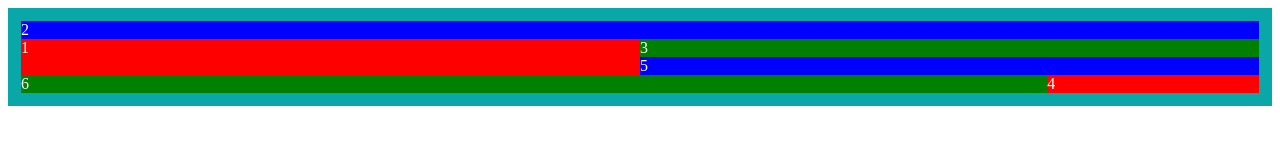
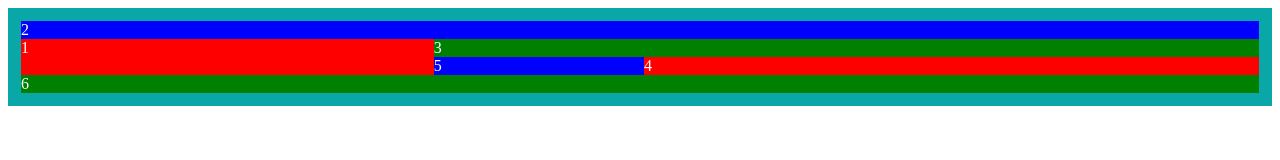
Before and after one commit to Davisilvas/advanced-study-of-css, a plain HTML site: page index.html in a window 1280 px wide. Drawn offline with Linux system fonts and the light colour scheme.

Commit message:
learned grid-column/row-start/end and span

```diff
--- a/style.css
+++ b/style.css
@@ -3,11 +3,11 @@
     padding:13px;
     background-color: rgb(9, 167, 167);
     display: grid;
-    grid-template-areas:"a2 a2 a2 a2 a2 a2"
-                        "a1 a1 a1 a3 a3 a3"
-                        "a1 a1 a1 a5 a5 a5"
-                        "a6 a6 a6 a6 a6 a4";
-
+    /*grid-template-areas:"a2 a2 a2 a2 a2 a2"
+                        "a1 a1 a3 a3 a3 a3"
+                        "a1 a1 a5 a4 a4 a4"
+                        "a6 a6 a6 a6 a6 a6";*/
+    grid-template: auto auto auto auto/ auto auto auto auto auto auto;
 
 }
 
@@ -24,25 +24,31 @@
 }
 
 .item1{
-    grid-area: a1;
+    grid-column-start: 1;
+    grid-column-end: 3;
+    grid-row-start: 2;
+    grid-row-end: 4;
 }
 
 .item2{
-    grid-area: a2;
+    grid-column-start:1;
+    grid-column-end: 7;
 }
 
 .item3{
-    grid-area: a3;
+    grid-column-end: span 4;
 }
 
 .item4{
-    grid-area: a4;
+    grid-column-start:4;
+    grid-column-end: 7;
 }
 
 .item5{
-    grid-area: a5;
+    grid-column-start:3;
+    grid-row-start: 3;
 }
 
 .item6{
-    grid-area: a6;
+    grid-column-start: span 6;
 }
```
